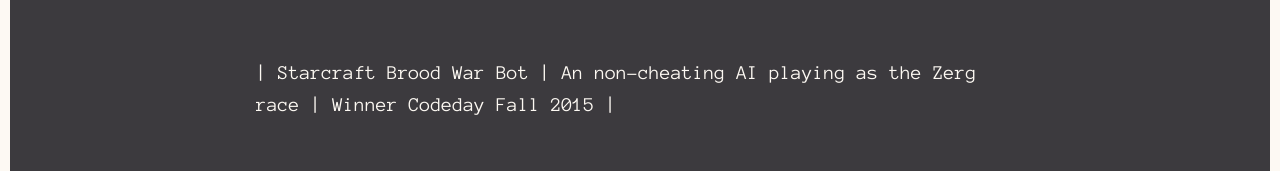
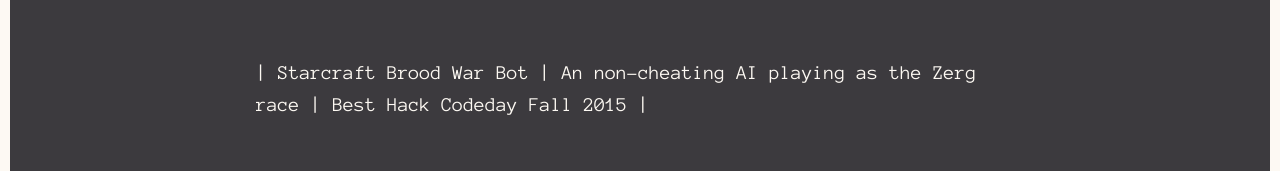
Before and after one commit to KuberSethi/KuberSethi.github.io, a plain HTML site: page portfolio.html in a window 1280 px wide. Shown: the part 182-353 px from the top of the page. Drawn offline with Linux system fonts and the light colour scheme.

Commit message:
Update portfolio.html

```diff
--- a/portfolio.html
+++ b/portfolio.html
@@ -19,7 +19,7 @@
 
 				<h1 class="header">Projects:</h1>
 
-				<p> | Starcraft Brood War Bot | An non-cheating AI playing as the Zerg race | Winner Codeday Fall 2015 | </p>
+				<p> | Starcraft Brood War Bot | An non-cheating AI playing as the Zerg race | Best Hack Codeday Fall 2015 | </p>
 				<br>
 				<p> | Graid | Attempted to create a startup that would eliminate the need for expensive testing forms | 2015 | </p>
 				<br>
```
